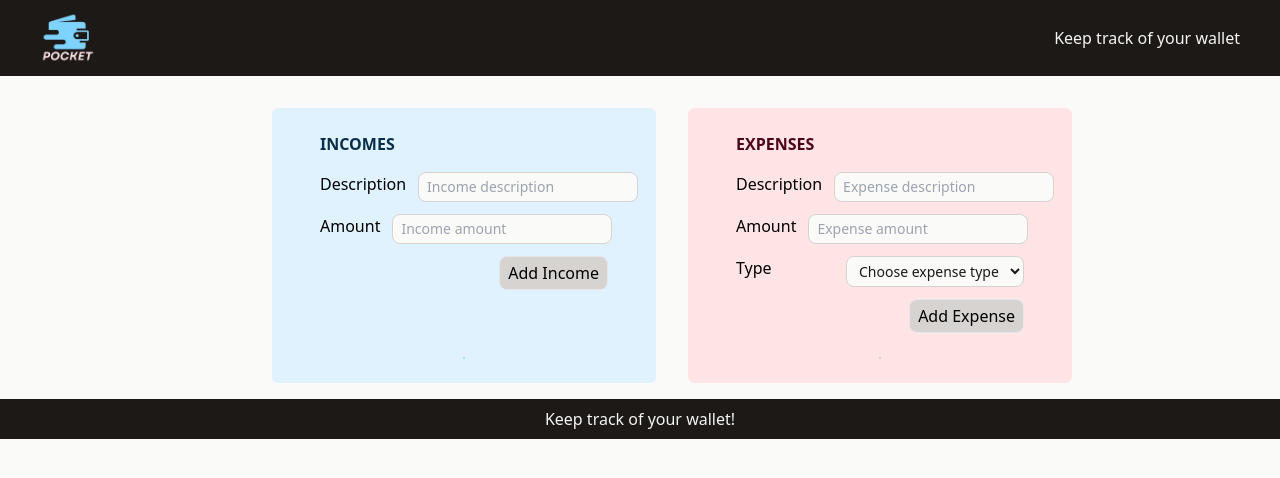
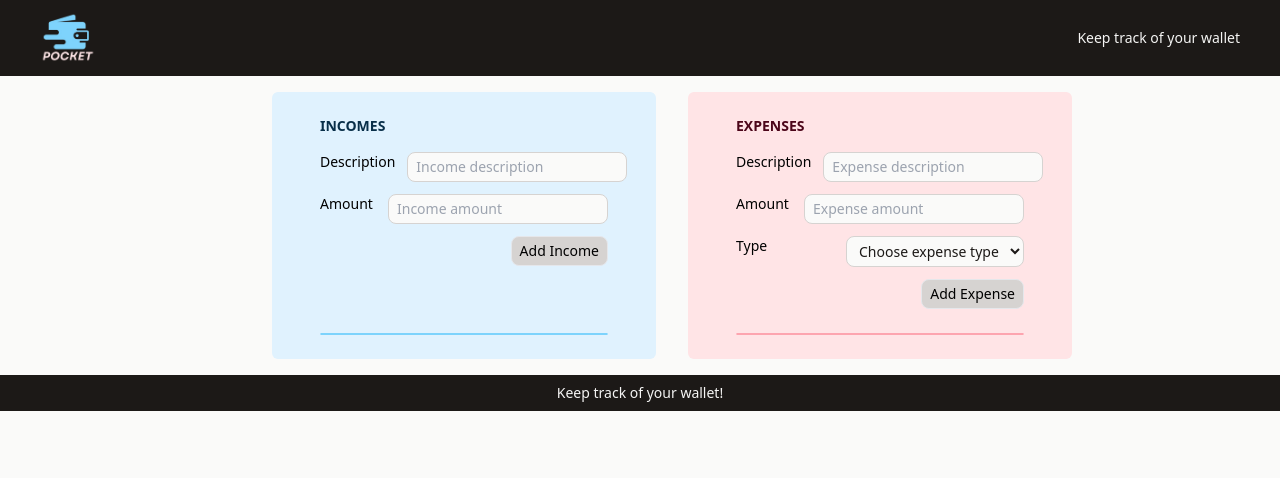
Before and after one commit to yukselsule/Pocket, a React (Vite) app: page / in a window 1280 px wide. Shown: the top 478 px of the page. Built offline with nearby package versions, Linux system fonts and the light colour scheme.

Commit message:
style: 💄 minor changes

```diff
--- a/src/components/AppLayout.jsx
+++ b/src/components/AppLayout.jsx
@@ -4,9 +4,9 @@ import Footer from "./Footer";
 
 function AppLayout() {
     return (
-        <div>
+        <div className="min-h-dvh text-xs sm:text-sm">
             <Header />
-            <main className="container mx-auto my-0 w-11/12 pt-4 sm:w-3/4 sm:max-w-3xl">
+            <main className="container mx-auto my-0 min-h-full sm:w-3/4 sm:max-w-3xl">
                 <Outlet />
             </main>
             <Footer />
--- a/src/features/expenses/ExpenseList.jsx
+++ b/src/features/expenses/ExpenseList.jsx
@@ -6,8 +6,8 @@ function ExpenseList() {
     const expenses = useSelector(selectExpenses);
 
     return (
-        <div className="max-w-68 mt-6 self-center overflow-hidden rounded-sm border border-rose-300 bg-stone-100 p-0 md:max-w-96">
-            <ul className="thin-scrollbar max-h-60 max-w-80 overflow-y-scroll scroll-smooth md:max-w-full">
+        <div className="max-w-68 mt-6 w-full self-center overflow-hidden rounded-sm border border-rose-300 bg-stone-100 p-0 md:max-w-96">
+            <ul className="thin-scrollbar max-h-60 overflow-y-scroll scroll-smooth">
                 {expenses.length > 0 &&
                     expenses
                         .slice()
--- a/src/features/income/IncomeList.jsx
+++ b/src/features/income/IncomeList.jsx
@@ -6,8 +6,8 @@ function IncomeList() {
     const incomes = useSelector(selectIncomes);
 
     return (
-        <div className="max-w-68 mt-6 self-center overflow-hidden rounded-sm border border-sky-300 bg-stone-100 p-0 md:max-w-96">
-            <ul className="thin-scrollbar max-h-60 max-w-80 overflow-y-scroll scroll-smooth">
+        <div className="max-w-68 mt-6 w-full self-center overflow-hidden rounded-sm border border-sky-300 bg-stone-100 p-0 md:max-w-96">
+            <ul className="thin-scrollbar max-h-60 overflow-y-scroll scroll-smooth">
                 {incomes.length > 0 &&
                     incomes
                         ?.slice()
```
